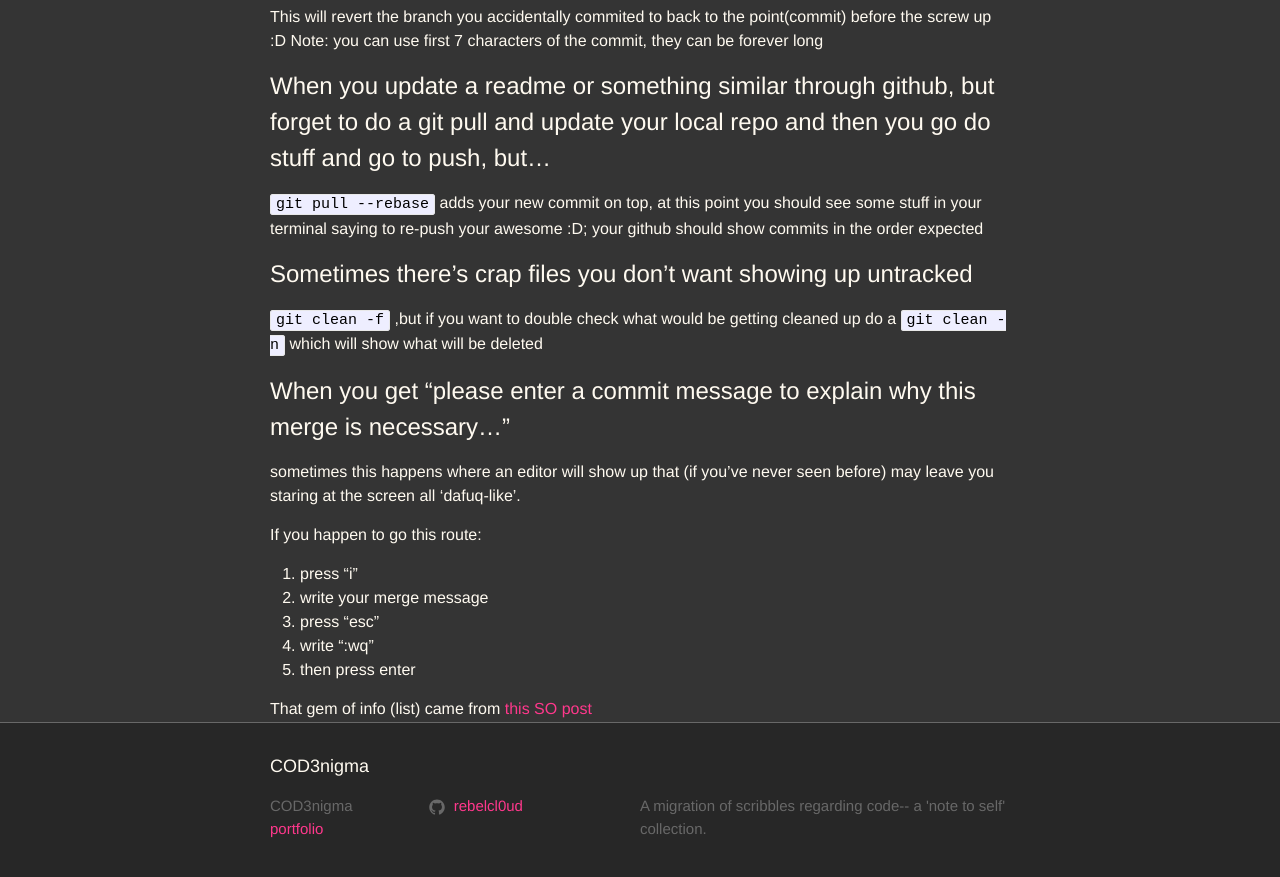
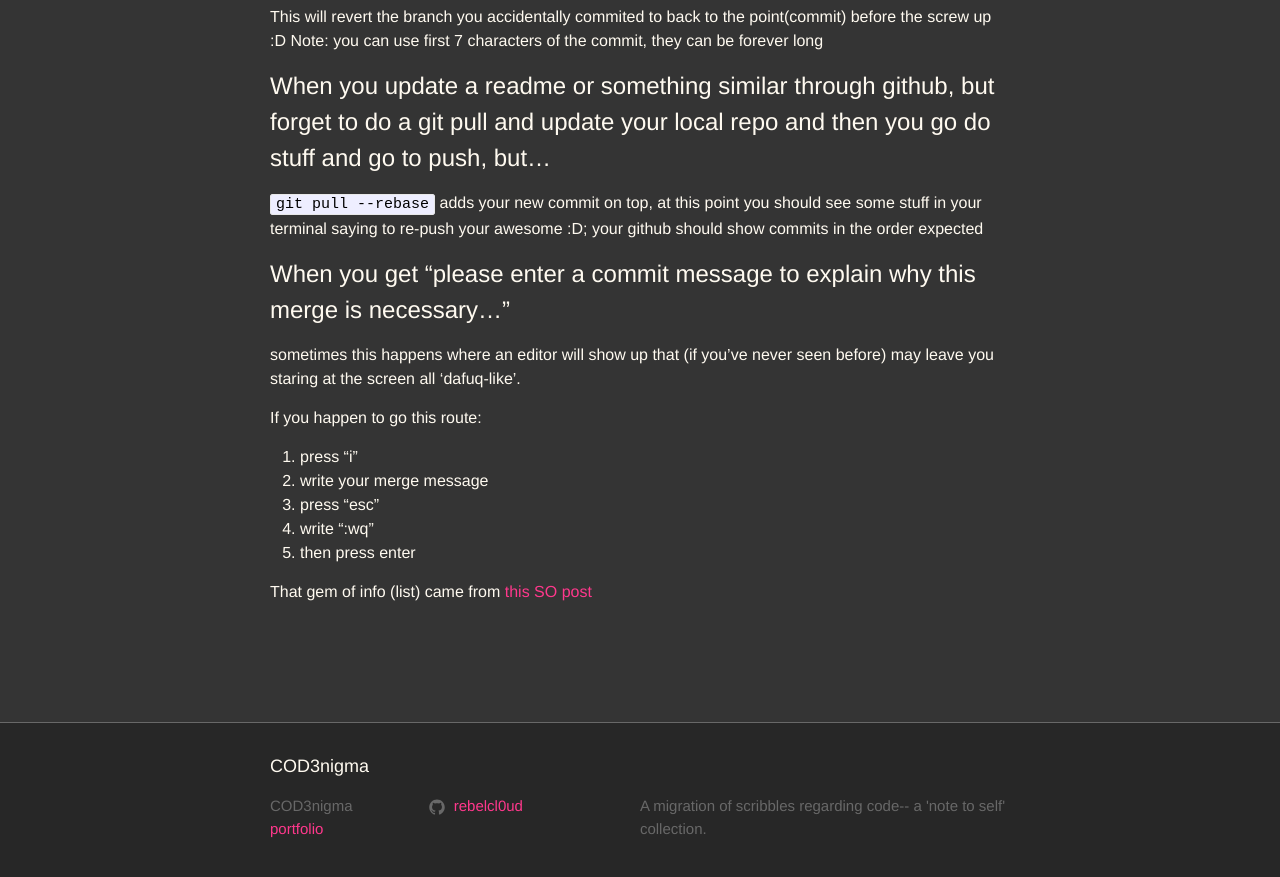
Before and after one commit to rebelcl0ud/blog, a Jekyll site: the page built from _posts/2017-06-19-[06]-git-it-done.markdown, in a window 1280 px wide and 900 px high, scrolled down 2197 px. Shown: the top 877 px of the window. Built offline with Jekyll 4.4.1, drawn with Linux system fonts in a browser that asks for light colours.

Commit message:
update: removed duplicate git cmd

```diff
--- a/_posts/2017-06-19-[06]-git-it-done.markdown
+++ b/_posts/2017-06-19-[06]-git-it-done.markdown
@@ -92,9 +92,6 @@ Note: you can use first 7 characters of the commit, they can be forever long
 # When you update a readme or something similar through github, but forget to do a git pull and update your local repo and then you go do stuff and go to push, but...
 `git pull --rebase` adds your new commit on top, at this point you should see some stuff in your terminal saying to re-push your awesome :D; your github should show commits in the order expected
 
-# Sometimes there's crap files you don't want showing up untracked
-`git clean -f` ,but if you want to double check what would be getting cleaned up do a `git clean -n` which will show what will be deleted
-
 # When you get "please enter a commit message to explain why this merge is necessary..."
 sometimes this happens where an editor will show up that (if you've never seen before) may leave you staring at the screen all 'dafuq-like'.
 
```
